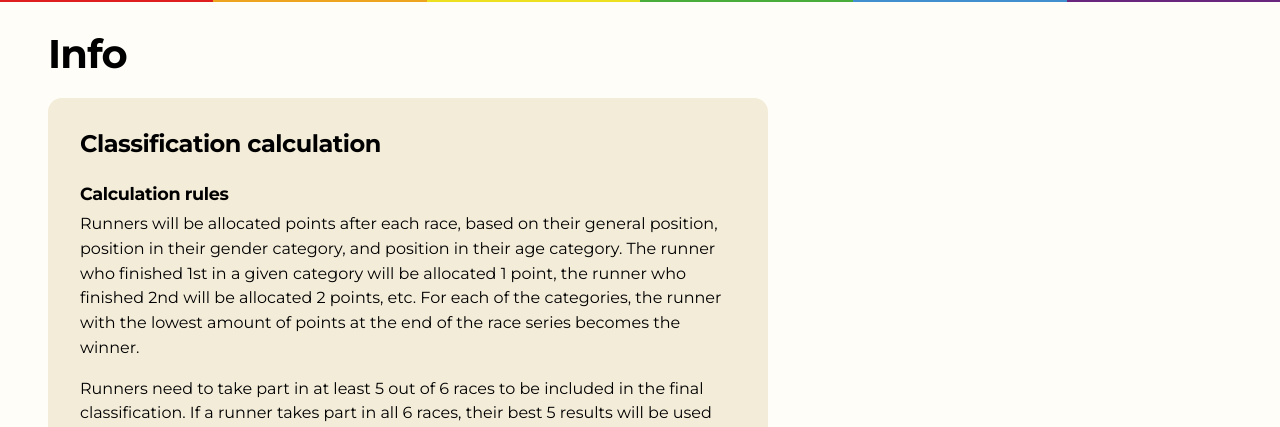
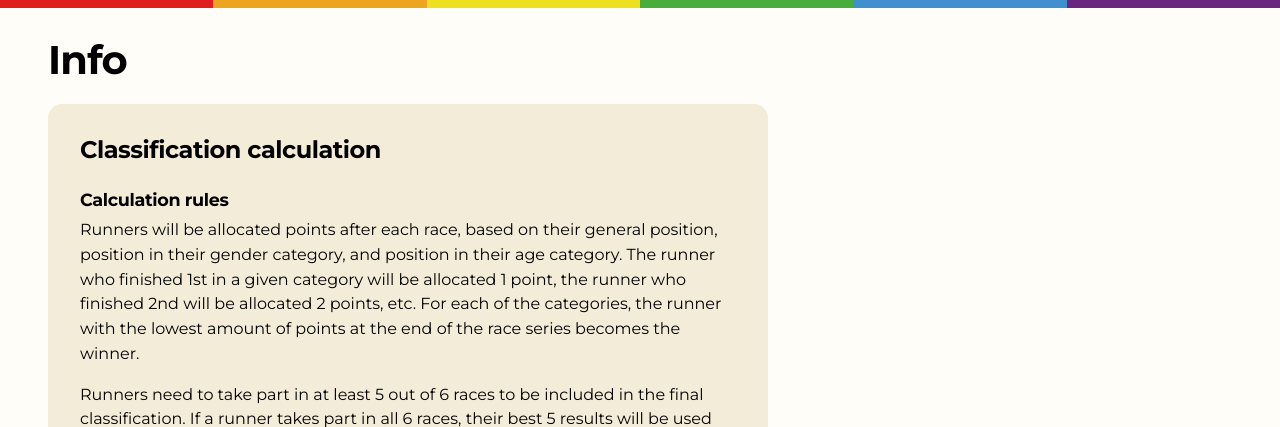
Before and after one commit to lukasz-pudlo/southbyfive, a Django app: template sx5_project/templates/info/contact.html in a window 1280 px wide. Shown: the part 64-491 px from the top of the page. Run offline with Django 4.2, Linux system fonts and the light colour scheme; the template is opened without the code that fills it, so the values that code supplies are empty; some libraries are stand-ins or nearby versions.

Commit message:
Fix rainbow stripe height eaten by its cream border
Bootstrap applies border-box everywhere, so the 4px separator border
shrank the 6px stripe to 2px. Size the stripe as content-box at 8px.

```diff
--- a/sx5_project/static/css/custom.css
+++ b/sx5_project/static/css/custom.css
@@ -196,7 +196,8 @@ main.page {
 }
 
 .rainbow-stripe {
-  height: 6px;
+  height: 8px;
+  box-sizing: content-box; /* the border below must not eat into the stripe */
   border-bottom: 4px solid var(--sx5-cream); /* keeps every segment visible above a same-coloured band */
   background: linear-gradient(
     to right,
```
